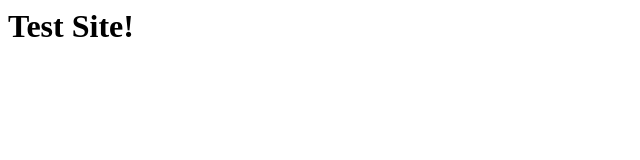
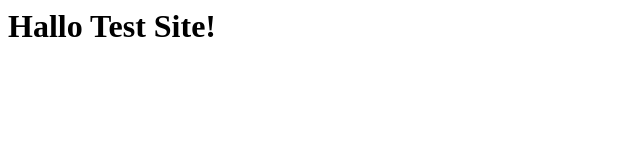
Before and after one commit to zahlenhelfer/docker-ghcr-ghaction-nginx, a plain HTML site: page index.html in a window 1280 px wide. Shown: the whole page, without its empty margins (0-640 px from the left). Drawn offline with Linux system fonts and the light colour scheme.

Commit message:
Update index.html

```diff
--- a/index.html
+++ b/index.html
@@ -1 +1 @@
-<h1>Test Site!</h1>
+<h1>Hallo Test Site!</h1>
```
